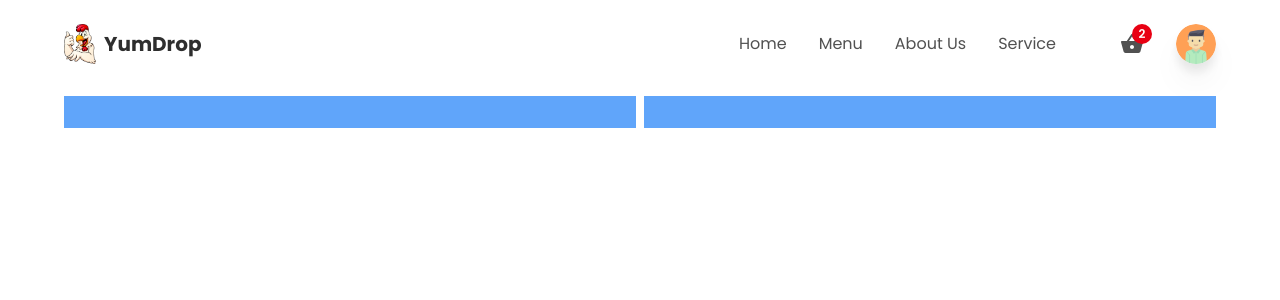
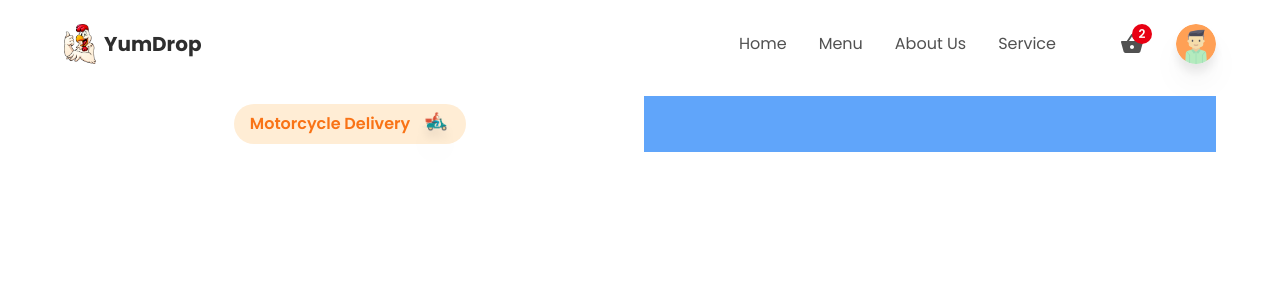
Before and after one commit to McRonaah/YumDrop, a React (Create React App) app: page / in a window 1280 px wide. Shown: the top 300 px of the page. Built offline with nearby package versions, Linux system fonts and the light colour scheme.

Commit message:
:rotating_light: bike delivery

```diff
--- a/src/components/MainContainer.jsx
+++ b/src/components/MainContainer.jsx
@@ -1,9 +1,20 @@
 import React from 'react';
+
+import Delivery from '../img/delivery.png';
 
 const MainContainer = () => {
   return (
     <div className="grid grid-cols-1 md:grid-cols-2 gap-2" >
-      <div className="p-4 bg-blue-400 flex-1"></div>
+      <div className="py-2 flex-1 flex flex-col items-start justify-center md:items-center">
+        <div className="flex items-center gap-2 justify-center bg-orange-100 px-4 py-1 rounded-full">
+          <p className="text-base text-orange-500 font-semibold">Motorcycle Delivery </p>
+          <div className="w-8 h-8 rounded-full overflow-hidden drop-shadow-xl">
+            <img src={Delivery}
+                 className="w-full h-full object-contain "
+                 alt="bodaboda-delivery" />
+          </div>
+        </div>
+      </div>
       <div className="p-4 bg-blue-400 flex-1"></div>
     </div>
   );
```
